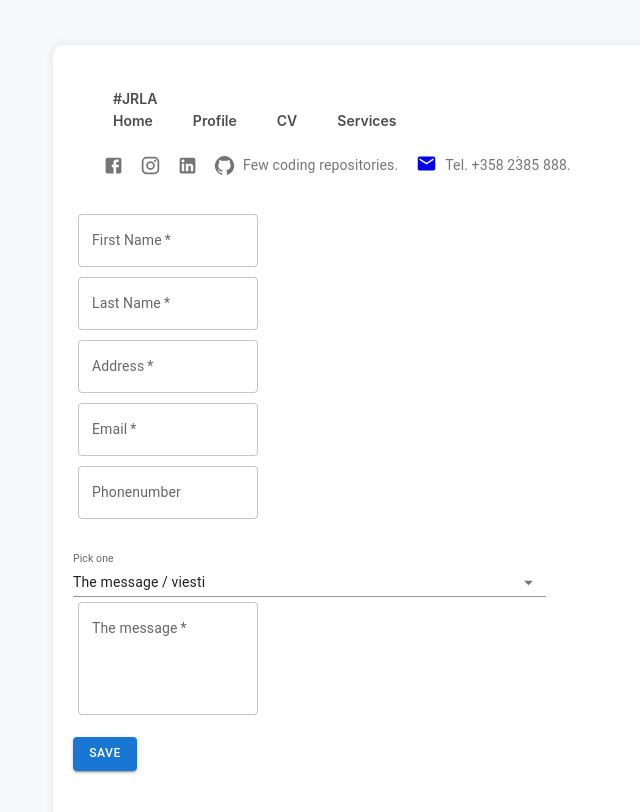
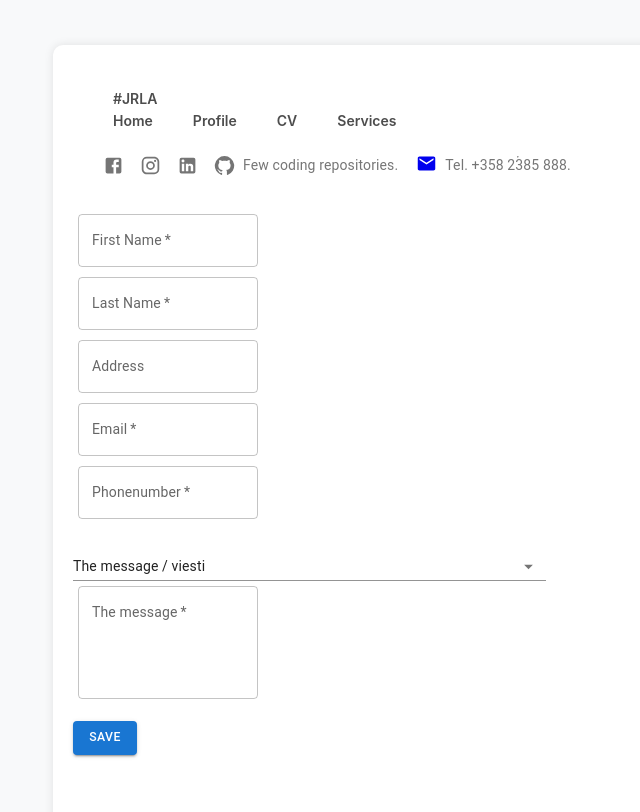
Before and after one commit to JouniR68/CV, a React (Vite) app: page /addCustomerData in a window 1280 px wide. Shown: the top 812 px of the page, without its empty margins (115-755 px from the left). Built offline with nearby package versions, Linux system fonts and the light colour scheme; no server answers; the database is empty.

Commit message:
AddCustomer field property changes

```diff
--- a/src/components/AddCustomer.jsx
+++ b/src/components/AddCustomer.jsx
@@ -145,7 +145,6 @@ export default function Quick() {
           id="address"
           type="text"
           label="Address"
-          required
           value={data.address}
           variant="outlined"
           onChange={handleChange}
@@ -169,6 +168,7 @@ export default function Quick() {
         <TextField
           style={{ width: "180px", margin: "5px", mt: "-5" }}
           id="phone"
+          required
           type="number"
           label="Phonenumber"
           value={data.phone}
@@ -178,9 +178,6 @@ export default function Quick() {
 
         <p></p>
         <FormControl>
-          <InputLabel variant="standard" htmlFor="uncontrolled-native">
-            Pick one
-          </InputLabel>
           <NativeSelect
             defaultValue={30}
             inputProps={{
```
